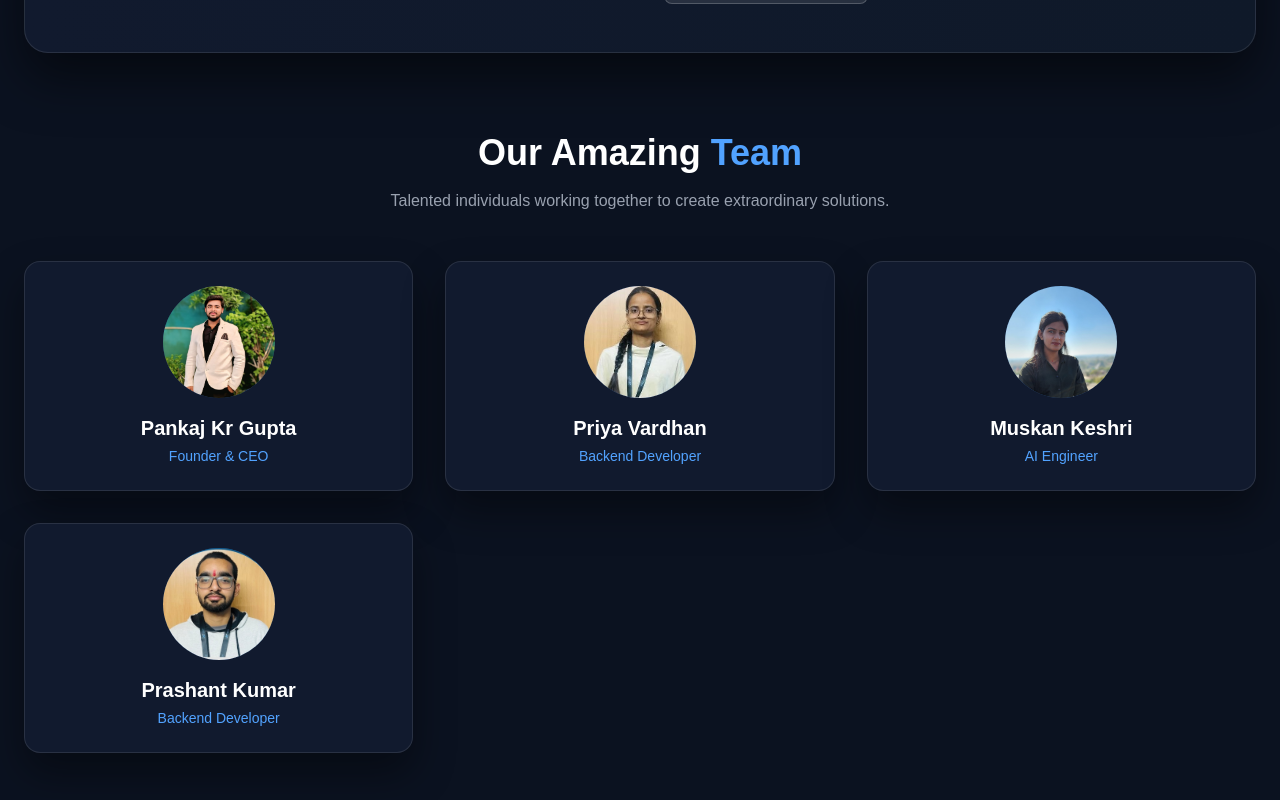
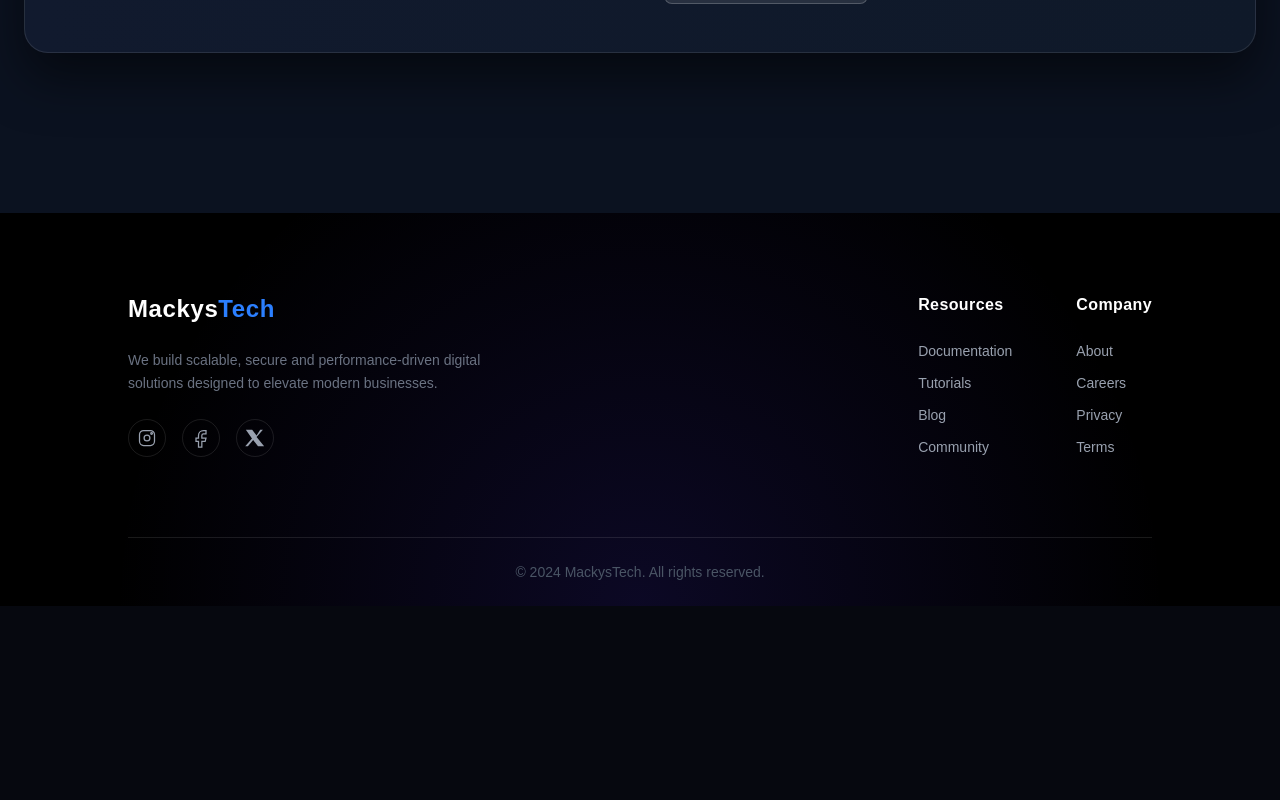
Before and after one commit to pankajkr-143/digital-agency-html-template, a React (Vite) app: page /team in a window 1280 px wide. Shown: the part 920-1720 px from the top of the page. After the commit the page ends 1526 px from the top, so only its background shows below. Built offline with nearby package versions, Linux system fonts and the light colour scheme.

Commit message:
feat: remove team members grid from OurTeam page

```diff
--- a/src/pages/OurTeam.jsx
+++ b/src/pages/OurTeam.jsx
@@ -1,18 +1,4 @@
 import { motion } from "framer-motion";
-
-const teamMembers = [
-  { name: "Pankaj Kr Gupta", role: "Founder & CEO", img: "/assets/ceo.jpg" },
-  // { name: "Noshaba Khan", role: "HR", img: "/assets/hr.jpeg" },
-  // { name: "Ghanshyam Dhote", role: "Lead Developer", img: "/assets/sunny.jpeg" },
-  // { name: "Shubham Kumar Patel", role: "Software Developer (Co-Lead)", img: "/assets/panda.jpeg" },
-  // { name: "Sumit Joshi", role: "Software Developer (Co-Lead)", img: "/assets/sumit.jpeg" },
-  // { name: "Riya Nagar", role: "BDA", img: "/assets/riya.jpeg" },
-  // { name: "Mehul Tamrakar", role: "Software Developer", img: "/assets/mehul.jpeg" },
-  // { name: "Atif Khan", role: "Graphics Designer", img: "/assets/atif.jpeg" },
-  { name: "Priya Vardhan", role: "Backend Developer", img: "/assets/priya.jpeg" },
-  { name: "Muskan Keshri", role: "AI Engineer", img: "/assets/muskan.jpeg" },
-  { name: "Prashant Kumar", role: "Backend Developer", img: "/assets/prashant.jpeg" },
-];
 
 export default function OurTeam() {
   return (
@@ -20,9 +6,9 @@ export default function OurTeam() {
 
       {/* HEADER */}
       <div className="max-w-7xl mx-auto text-center mb-14">
-        <h1 className="text-4xl md:text-5xl font-bold text-white">
+        <motion.h1 className="text-4xl md:text-5xl font-bold text-white">
           Meet Our <span className="text-blue-400">Team</span>
-        </h1>
+        </motion.h1>
         <p className="mt-4 text-gray-400 max-w-2xl mx-auto">
           A passionate team of developers, designers, and innovators building
           future-ready digital solutions.
@@ -107,65 +93,6 @@ export default function OurTeam() {
           </div>
         </motion.div>
       </div>
-
-      {/* TEAM GRID */}
-      <div className="max-w-7xl mx-auto">
-        <div className="text-center mb-12">
-          <h2 className="text-3xl md:text-4xl font-bold text-white">
-            Our Amazing <span className="text-blue-400">Team</span>
-          </h2>
-          <p className="mt-4 text-gray-400 max-w-2xl mx-auto">
-            Talented individuals working together to create extraordinary solutions.
-          </p>
-        </div>
-
-        <div className="grid gap-8 sm:grid-cols-2 lg:grid-cols-3">
-          {teamMembers.map((member, i) => (
-            <motion.div
-              key={i}
-              initial={{ opacity: 0, y: 40 }}
-              whileInView={{ opacity: 1, y: 0 }}
-              viewport={{ once: true }}
-              transition={{ duration: 0.6, delay: i * 0.08 }}
-              whileHover={{ y: -10 }}
-              className="
-                bg-[#111a2e]
-                rounded-2xl
-                p-6
-                text-center
-                border border-white/10
-                shadow-[0_20px_40px_rgba(0,0,0,0.4)]
-                group
-              "
-            >
-              {/* IMAGE */}
-              <div className="relative mx-auto w-28 h-28 rounded-full overflow-hidden">
-                <img
-                  src={member.img}
-                  alt={member.name}
-                  className="
-                    w-full h-full object-cover
-                    transition-transform duration-500
-                    group-hover:scale-110
-                  "
-                />
-                <div className="absolute inset-0 rounded-full ring-2 ring-blue-400/40"></div>
-              </div>
-
-              {/* INFO */}
-              <h3 className="mt-4 text-xl font-semibold text-white">
-                {member.name}
-              </h3>
-              <p className="text-sm text-blue-400 mt-1">
-                {member.role}
-              </p>
-
-              {/* SOCIALS (dummy) */}
-
-            </motion.div>
-          ))}
-        </div>
-      </div>
     </section>
   );
 }
```
